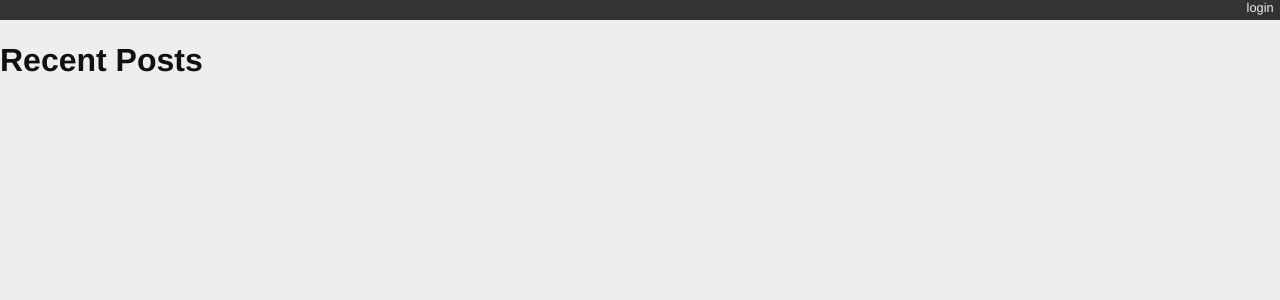
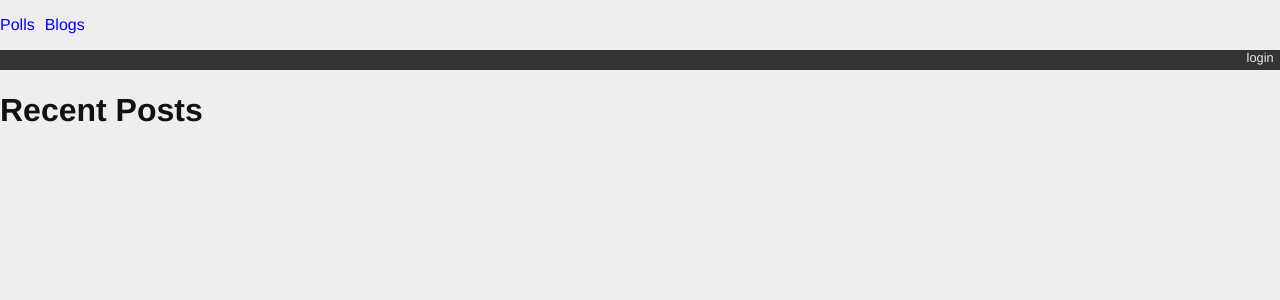
Before and after one commit to madunn5/django_project_spring_2024, a Django app: page / in a window 1280 px wide. Shown: the top 300 px of the page. Run offline with Django 5.2, Linux system fonts and the light colour scheme; data that the repository does not hold is empty.

Commit message:
Updates to the html code so that there is hyperlinks to navigate.

```diff
--- a/mysite/templates/base.html
+++ b/mysite/templates/base.html
@@ -4,8 +4,33 @@
     <head>
         <title>My Django Blog</title>
         <link type="text/css" rel="stylesheet" href="{% static 'django_blog.css' %}">
+        <style>
+            .nav {
+                list-style-type: none; /* Removes bullet points */
+                padding: 0; /* Removes padding */
+                display: flex; /* Aligns items horizontally */
+            }
+            .nav-item {
+                margin-right: 10px; /* Adds some space between items */
+            }
+            .nav-link {
+                text-decoration: none; /* Removes underline from links */
+                color: blue; /* Sets link color */
+            }
+            .nav-link:hover {
+                text-decoration: underline; /* Adds underline on hover */
+            }
+        </style>
     </head>
     <body>
+        <ul class="nav">
+            <li class="nav-item">
+                <a class="nav-link" href="{% url 'poll_index' %}">Polls</a>
+            </li>
+            <li class="nav-item">
+                <a class="nav-link" href="{% url 'blog_index' %}">Blogs</a>
+            </li>
+        </ul>
         <div id="header">
             <ul id="control-bar">
                 {% if user.is_authenticated %}
```
